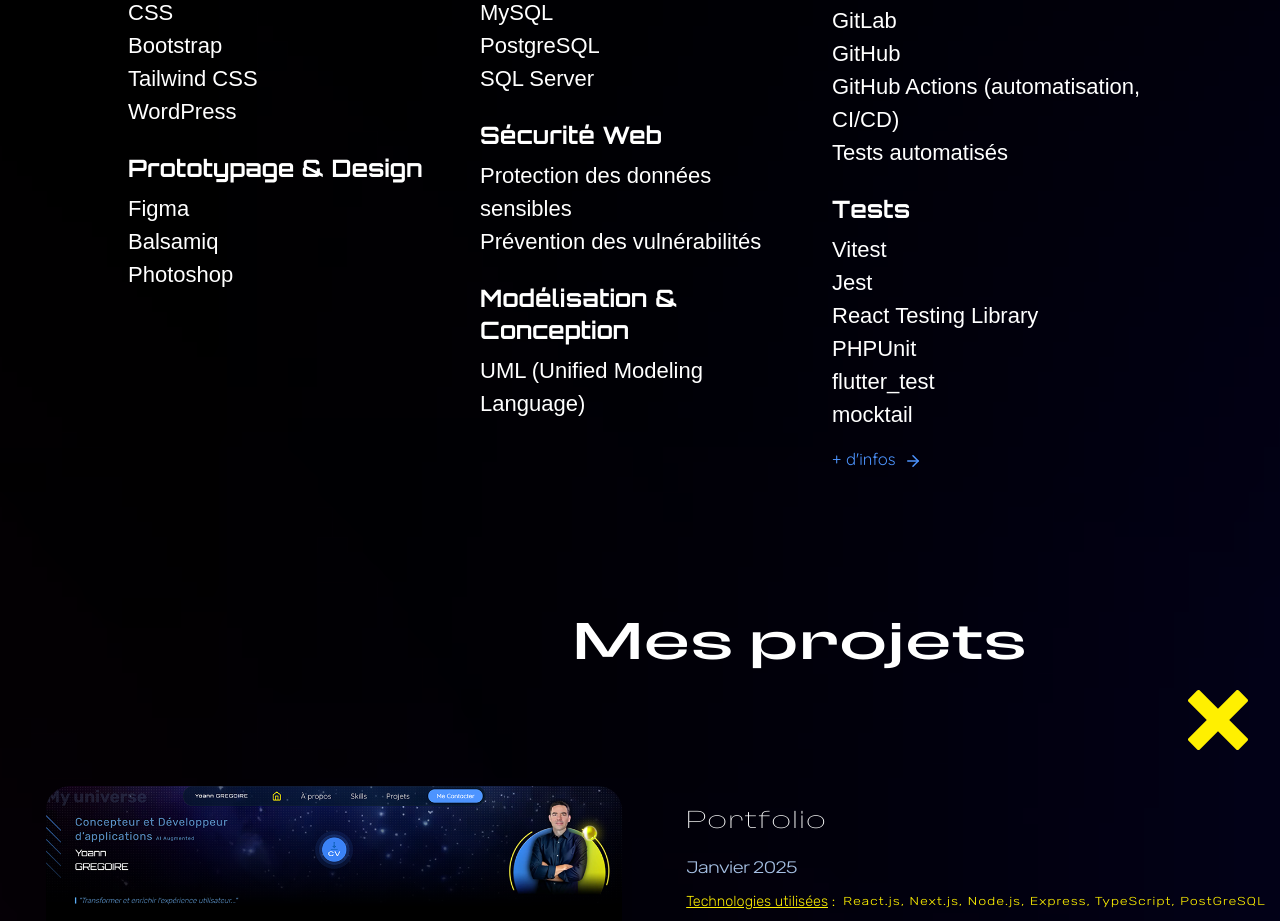
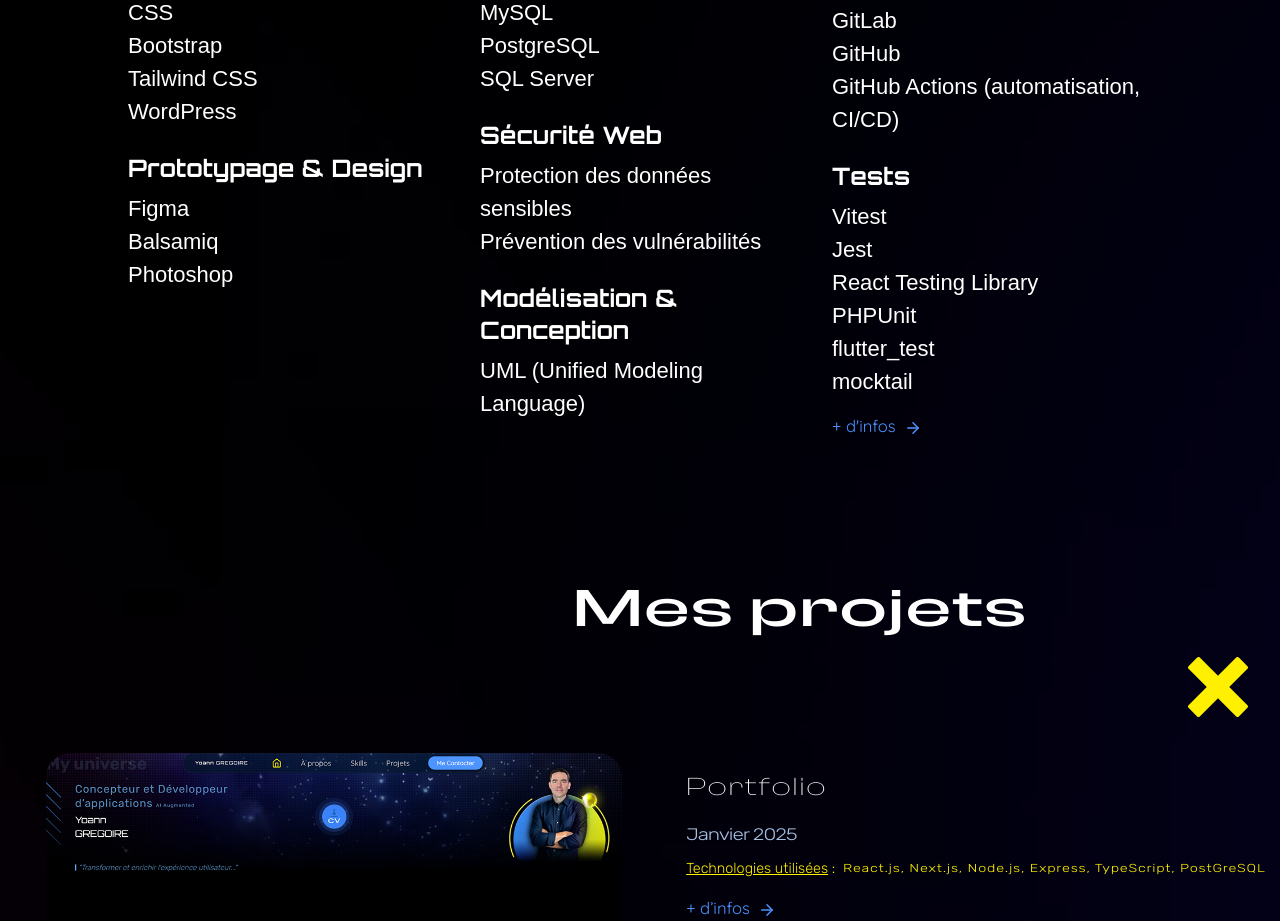
Before and after one commit to YoCode35/my-book, a Next.js app: page / in a window 1280 px wide. Shown: the part 1920-2841 px from the top of the page. Built offline with nearby package versions, Linux system fonts and the light colour scheme.

Commit message:
Update Tests skills section

```diff
--- a/src/app/page.tsx
+++ b/src/app/page.tsx
@@ -282,7 +282,6 @@ export default function Home() {
                 <div className="skills-text"><span>GitLab</span></div>
                 <div className="skills-text"><span>GitHub</span></div>
                 <div className="skills-text"><span>GitHub Actions (automatisation, CI/CD)</span></div>
-                <div className="skills-text"><span>Tests automatisés</span></div>
               </div>
 
               <div className="pt-6">
```
